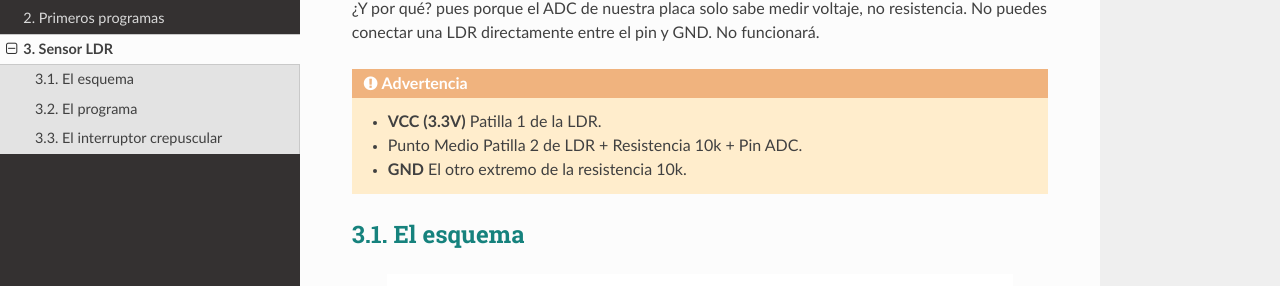
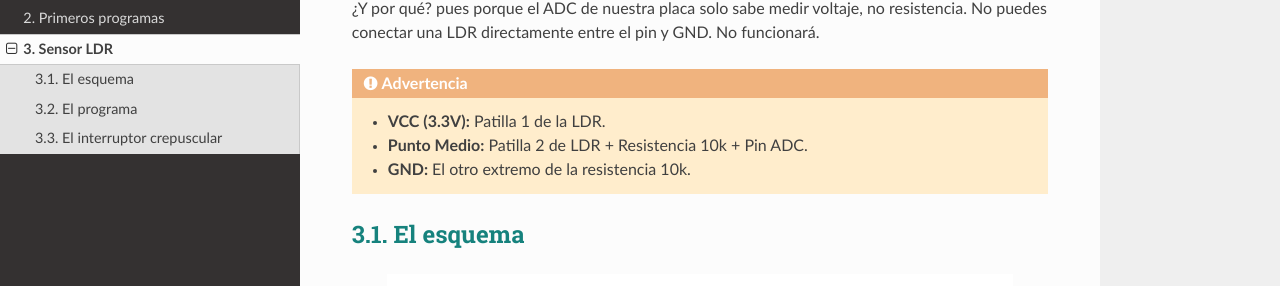
Before and after one commit to lumomakers/practicas-esp32, a Sphinx documentation site: the page built from source/capitulo3.rst, in a window 1280 px wide and 900 px high. Shown: the part 439-725 px from the top of the window. Built offline with Sphinx 7.4.7 and the Read the Docs theme 3.1.0, drawn with Linux system fonts in a browser that asks for light colours.

```diff
--- a/source/capitulo3.rst
+++ b/source/capitulo3.rst
@@ -11,9 +11,9 @@ Para leer un LDR, no basta con conectarlo directamente al pin correspondiente (n
 
 
 .. warning::
-    - **VCC (3.3V)** Patilla 1 de la LDR.
-    - Punto Medio Patilla 2 de LDR + Resistencia 10k + Pin ADC.
-    - **GND** El otro extremo de la resistencia 10k.
+    - **VCC (3.3V):** Patilla 1 de la LDR.
+    - **Punto Medio:** Patilla 2 de LDR + Resistencia 10k + Pin ADC.
+    - **GND:** El otro extremo de la resistencia 10k.
 
 El esquema
 -------------
```
